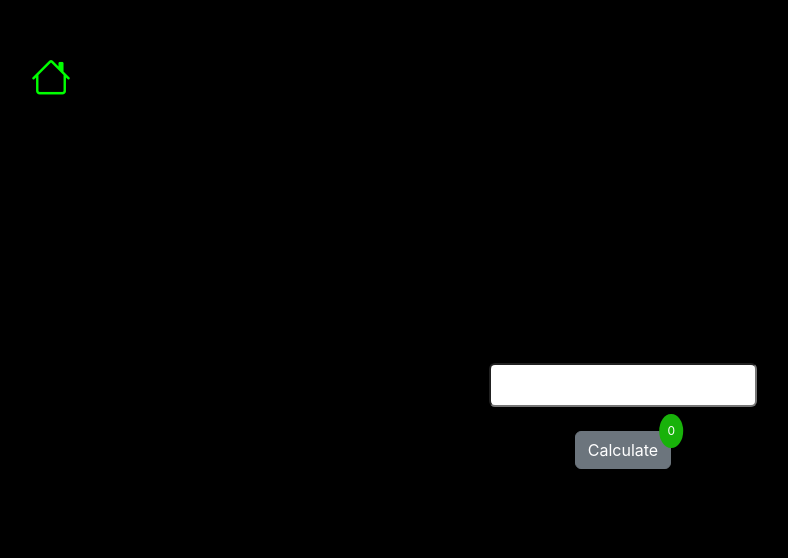
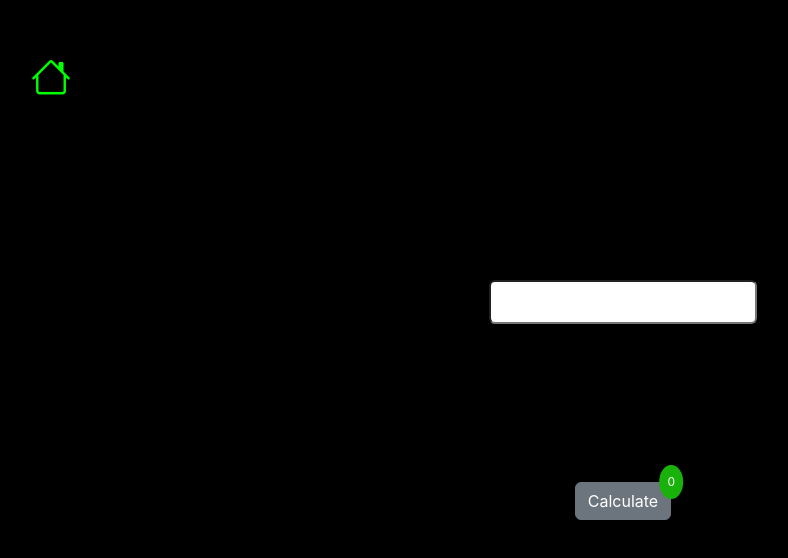
Before and after one commit to sarah-hbb/inno-tractor-assignments, a React (Create React App) app: page /calculate in a window 1280 px wide. Shown: the top 558 px of the page, without its empty margins (17-805 px from the left). Built offline with nearby package versions, Linux system fonts and the light colour scheme.

Commit message:
Enhance UI on Calculate page by adding conditions and extra hight to the content

```diff
--- a/src/pages/Calculate.tsx
+++ b/src/pages/Calculate.tsx
@@ -10,7 +10,6 @@ const Calculate: React.FC = () => {
   // Assumed numbers > 50 and < 0 are invalid
 
   const handleChange = (e: React.ChangeEvent<HTMLInputElement>) => {
-    let calculatedNumber = 0;
     let input = Math.floor(Number(e.target.value));
     if (!Boolean(input) && e.target.value !== "") return;
     if (Number(e.target.value) > 50 || Number(e.target.value) < 0) {
@@ -33,22 +32,30 @@ const Calculate: React.FC = () => {
     }
   };
 
-  const value = numbers.slice(-3).reduce((acc, curr) => acc + curr, 0);
+  const slicedNumbers = numbers.slice(-3);
+  const value = slicedNumbers.reduce((acc, curr) => acc + curr, 0);
 
   return (
-    <div className="w-100 d-flex flex-column align-items-center">
-      <div className="p-3">
-        {numbers.slice(-3).map((n, i) => (
-          <span className="p-4" key={i}>
+    <div
+      className={`${classes["container"]} p-5 w-100 d-flex flex-column align-items-center`}
+    >
+      {slicedNumbers.length !== 0 && (
+        <div className="p-3 d-flex">
+          {numbers.length !== 0 &&
+            numbers.slice(-3).map((n, i) => (
+              <div className="p-4" key={i}>
                 {n}
-          </span>
+              </div>
             ))}
         </div>
+      )}
       <form
         onSubmit={handleSubmit}
-        className="w-100 d-flex flex-column justify-content-center align-items-center"
+        className={`${classes["form"]} w-100 d-flex flex-column justify-content-between align-items-center`}
       >
+        <div className="d-flex flex-column align-items-center">
           <input
+            type="text"
             className="rounded-2 p-2 text-center"
             onChange={handleChange}
             value={inputNumber}
@@ -59,6 +66,7 @@ const Calculate: React.FC = () => {
             </p>
           )}
           {valid && <p className="text-success">The entered number is valid</p>}
+        </div>
         <div className="position-relative mt-4">
           <span
             className={`${classes["calculated-number"]}
--- a/src/pages/Calculation.module.css
+++ b/src/pages/Calculation.module.css
@@ -14,3 +14,7 @@
 .bg-purple {
   background-color: rgb(190, 60, 190);
 }
+
+.form {
+  min-height: 30vh;
+}
```
Lines whose indentation alone changed are shown as unchanged.
